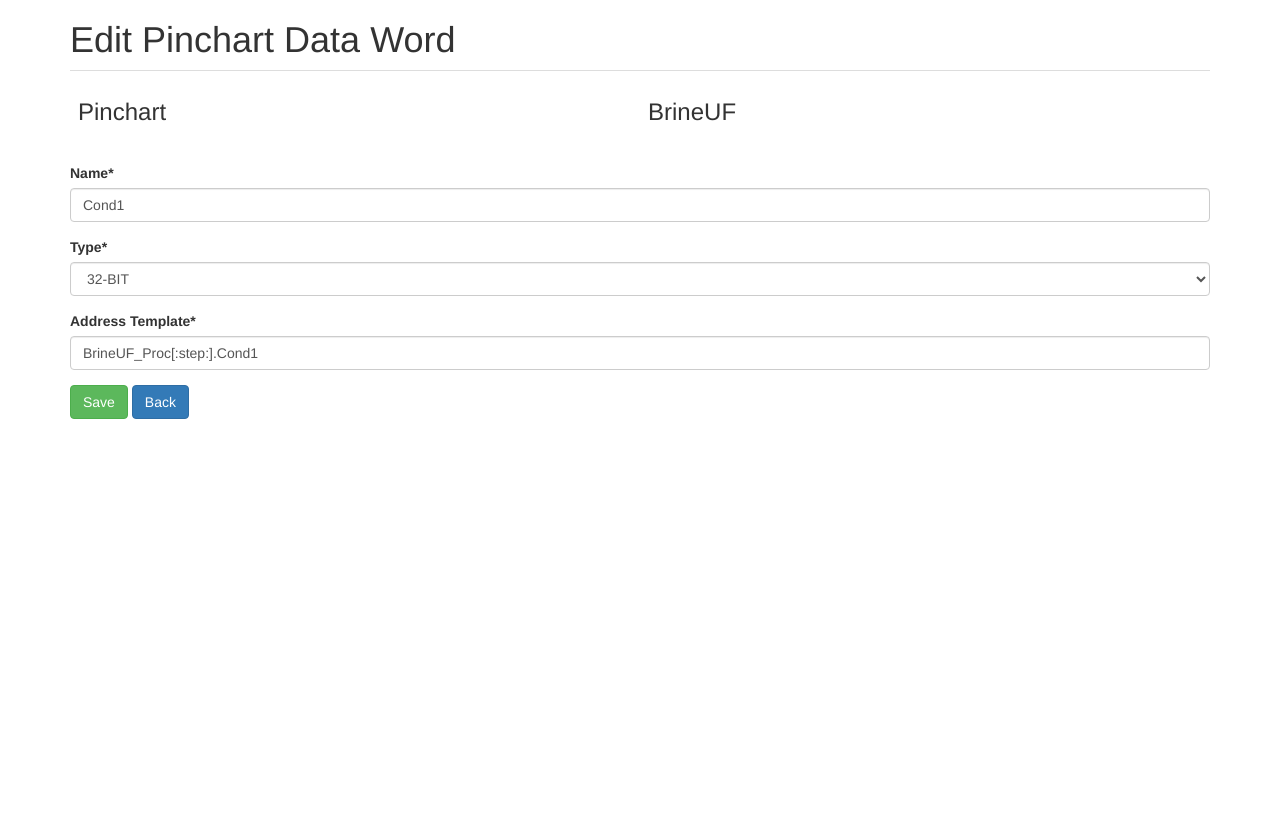
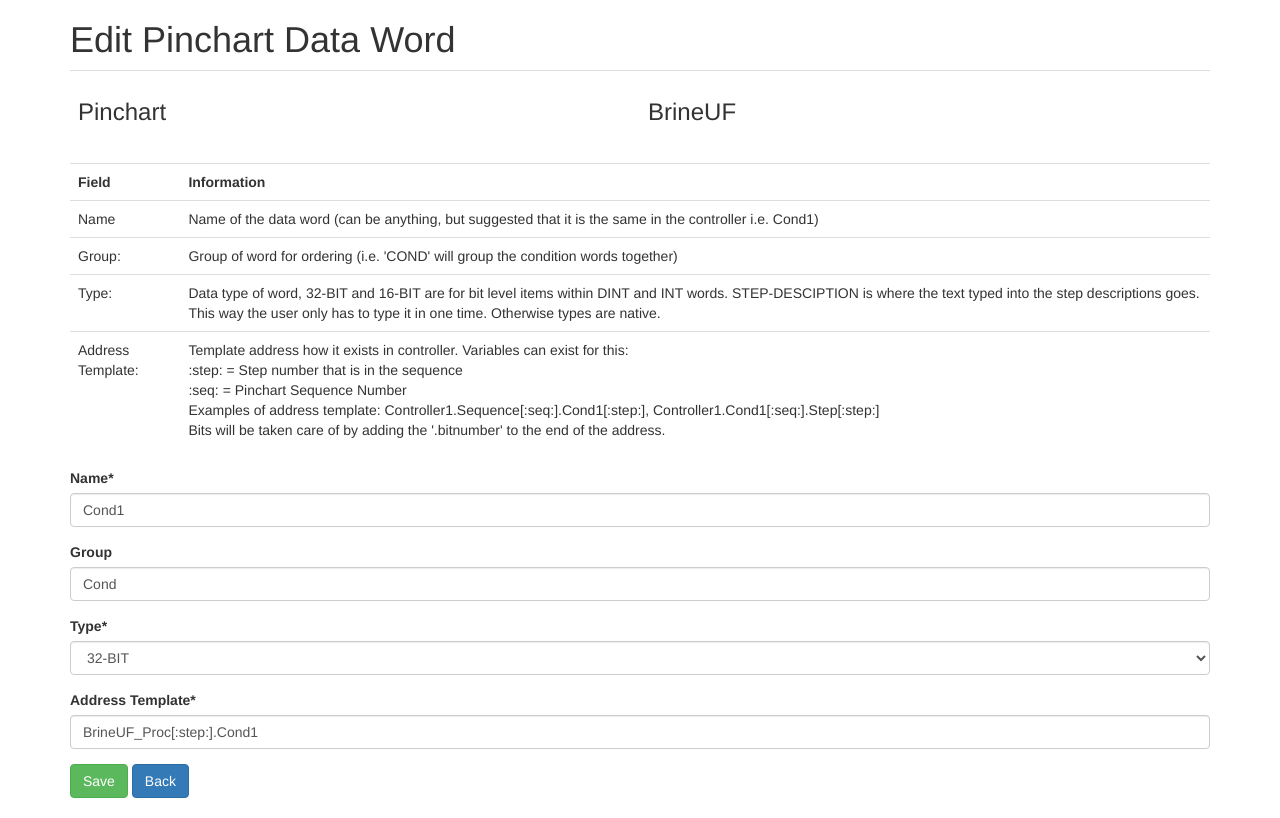
Before and after one commit to nunchuckBoP/systemmodel, a Django app: page /pinchart/word/1/update in a window 1280 px wide. Shown: the part 72-890 px from the top of the page. Before the commit the page ends 491 px from the top, so only its background shows below. Run offline with Django 3.2, Linux system fonts and the light colour scheme; data comes from the database, SQL or seed files in the repository; both versions use the stored data as it was after the commit; some libraries are stand-ins or nearby versions.

Commit message:
working on it

```diff
--- a/pinchart/forms.py
+++ b/pinchart/forms.py
@@ -1,5 +1,6 @@
 from django import forms
 import pinchart.models as models
+from django.forms import ValidationError
 
 class WordForm(forms.ModelForm):
     """
@@ -9,7 +10,7 @@ class WordForm(forms.ModelForm):
     """
     class Meta:
         model = models.Word
-        fields = ['pinchart', 'name', 'type', 'address_template']
+        fields = ['pinchart', 'name', 'group', 'type', 'address_template']
         widgets = {
             'pinchart':forms.HiddenInput(),
         }
--- a/pinchart/models.py
+++ b/pinchart/models.py
@@ -35,7 +35,7 @@ class Pinchart(models.Model):
         n.save()
 
     class Meta:
-        unique_together = ("customer", "name")
+        unique_together = ("customer", "controller_ipaddress")
 
 class Word(models.Model):
     TYPE_CHOICES = [
@@ -50,6 +50,7 @@ class Word(models.Model):
     ]
     objects = managers.WordManager()
     pinchart = models.ForeignKey(Pinchart, on_delete=models.CASCADE)
+    group = models.CharField(max_length=82, blank=True, null=True)
     name = models.CharField(max_length=82) # word or variable name
     type = models.CharField(choices=TYPE_CHOICES, default='DINT', max_length=30)
     address_template = models.CharField(verbose_name="Address Template", max_length=1024)
--- a/pinchart/urls.py
+++ b/pinchart/urls.py
@@ -21,7 +21,7 @@ from django.views.generic.base import RedirectView
 
 urlpatterns = [
     path('index/', views.PinchartListView.as_view(), name='pinchart-list'),
-    path('create/', views.PinchartCreateView.as_view(), name='pichart-create'),
+    path('create/', views.PinchartCreateView.as_view(), name='pinchart-create'),
     path('update/<pk>/', views.PinchartUpdateView.as_view(), name='pinchart-update'),
     path('<pk>/word/index/', views.WordListView.as_view(), name='word-list'),
     path('<pk>/word/create/', views.WordCreateView.as_view(), name='word-create'),
--- a/pinchart/views.py
+++ b/pinchart/views.py
@@ -52,7 +52,7 @@ class WordListView(ListView):
         return parent_pinchart
 
     def get_queryset(self):
-        return models.Word.objects.filter(pinchart=self.get_parent())
+        return models.Word.objects.filter(pinchart=self.get_parent()).order_by('group')
 
     def get_context_data(self, **kwargs):
         context = super(WordListView, self).get_context_data(**kwargs)
@@ -66,16 +66,21 @@ class WordCreateView(CreateView):
     template_name = 'pinchart/word_form.html'
 
     def get_success_url(self):
-        return reverse_lazy(self.success_url, kwargs={'pk':self.get_parent_object().pk})
+       return reverse_lazy(self.success_url, kwargs={'pk':self.get_parent_object().pk})
 
     def get_parent_object(self):
         parent_pk = self.kwargs.get('pk')
         parent = get_object_or_404(models.Pinchart, pk=parent_pk)
         return parent
 
+    def get_initial(self):
+        initial = super(WordCreateView, self).get_initial()
+        parent = self.get_parent_object()
+        initial.update({'pinchart':parent})
+        return initial
+
     def get_context_data(self, **kwargs):
         context = super(WordCreateView, self).get_context_data(**kwargs)
-        context['form'] = self.form_class(initial={'pinchart':self.get_parent_object().pk})
         context['headline'] = "Create Pinchart Data Word"
         context['parent'] = 'Pinchart'
         context['parent_object'] = self.get_parent_object()
@@ -154,9 +159,14 @@ class BitDescriptionCreateView(CreateView):
         parent = get_object_or_404(models.Word, pk=parent_pk)
         return parent
 
+    def get_initial(self):
+        initial = super(BitDescriptionCreateView, self).get_initial()
+        parent = self.get_parent_object()
+        initial.update({'word':parent})
+        return initial
+
     def get_context_data(self, **kwargs):
         context = super().get_context_data(**kwargs)
-        context['form'] = self.form_class(initial={'word':self.get_parent_object().pk})
         context['headline'] = "Create Bit Description for Word"
         context['parent'] = 'Word'
         context['parent_object'] = self.get_parent_object()
--- a/templates/pinchart/bitdescription_form.html
+++ b/templates/pinchart/bitdescription_form.html
@@ -20,5 +20,6 @@
         {% csrf_token %}
         {{ form|crispy }}
         <button type="submit" class="btn btn-success">Save</button>
+        <a href="{% url 'bitdescription-list' pk=parent_object.pk %}" class="btn btn-primary">Back</a>
     </form>
 {% endblock %}
--- a/templates/pinchart/bitdescription_list.html
+++ b/templates/pinchart/bitdescription_list.html
@@ -29,5 +29,6 @@
 			{% endfor %}
 		</table>
 	{% endif %}
-	<p class='hidden-print'><a href="{% url 'bitdescription-create' pk=parent_object.pk %}">Add</a></p>
+	<a class='btn btn-success' href="{% url 'bitdescription-create' pk=parent_object.pk %}">Add Bit Description</a>
+	<a class='btn btn-primary' href="{% url 'word-list' pk=parent_object.pinchart.pk %}">Back</a></p>
 {% endblock %}
--- a/templates/pinchart/pinchart_form.html
+++ b/templates/pinchart/pinchart_form.html
@@ -10,5 +10,6 @@
         {% csrf_token %}
         {{ form|crispy }}
         <button type="submit" class="btn btn-success">Save</button>
+        <a href="{% url 'pinchart-list' %}" class="btn btn-primary">Back</a>
     </form>
 {% endblock %}
--- a/templates/pinchart/pinchart_list.html
+++ b/templates/pinchart/pinchart_list.html
@@ -1,7 +1,6 @@
 {% extends 'pinchart/base.html' %}
 {% block headline %}Pincharts{% endblock headline %}
 {% block content %}
-	<p class='hidden-print'><a href="/mcs/card/add/?next={{ request.path }}">new pinchart</a></p>
 	{% if not object_list %}
 		<p><i>no pincharts yet.</i></p>
 	{% else %}
@@ -37,4 +36,5 @@
 			{% endfor %}
 		</table>
 	{% endif %}
+	<p class='hidden-print'><a href="{% url 'pinchart-create' %}">new pinchart</a></p>
 {% endblock %}
--- a/templates/pinchart/word_form.html
+++ b/templates/pinchart/word_form.html
@@ -12,6 +12,41 @@
             <td><h3>{{ parent_object.name }}</h3></td>
         </tr>
     </table>
+    <table class='table'>
+        <tr>
+            <th>Field</th>
+            <th>Information</th>
+        </tr>
+        <tr>
+            <td>Name</td>
+            <td>
+                Name of the data word (can be anything, but suggested that it is the same in the controller i.e. Cond1)
+            </td>
+        <tr>
+            <td>Group:</td>
+            <td>
+                Group of word for ordering (i.e. 'COND' will group the condition words together)
+            </td>
+        </tr>
+        <tr>
+            <td>Type:</td>
+            <td>
+                Data type of word, 32-BIT and 16-BIT are for bit level items within DINT and INT words. STEP-DESCIPTION
+                is where the text typed into the step descriptions goes. This way the user only has to type it in one time.
+                Otherwise types are native.
+            </td>
+        </tr>
+        <tr>
+            <td>Address Template:</td>
+            <td>
+                Template address how it exists in controller. Variables can exist for this:<br />
+                :step: = Step number that is in the sequence<br />
+                :seq: = Pinchart Sequence Number<br />
+                Examples of address template: Controller1.Sequence[:seq:].Cond1[:step:], Controller1.Cond1[:seq:].Step[:step:]<br />
+                Bits will be taken care of by adding the '.bitnumber' to the end of the address.
+            </td>
+        </tr>
+    </table>
     <form method="post" class="uniForm">
         {% csrf_token %}
         {{ form|crispy }}
--- a/templates/pinchart/word_list.html
+++ b/templates/pinchart/word_list.html
@@ -5,7 +5,7 @@
     <table class="table table-striped">
         <tr>
             <th><h3>Pinchart</h3></th>
-            <td><h3>{{ pinchart.name }}</h3></td>
+            <td><h3>{{ parent_object.name }}</h3></td>
         </tr>
     </table>
 	{% if not object_list %}
@@ -41,5 +41,6 @@
             {% endfor %}
 		</table>
 	{% endif %}
-    <a href="{% url 'word-create' pk=parent_object.pk %}">Add Word</a>
+	<a class='btn btn-success' href="{% url 'word-create' pk=parent_object.pk %}">Add Word</a>
+	<a class='btn btn-primary' href="{% url 'pinchart-list' %}">Back</a></p>
 {% endblock %}
```
Also changed, not shown: db.sqlite3, pinchart/migrations/0009_auto_20210424_1726.py (added).
